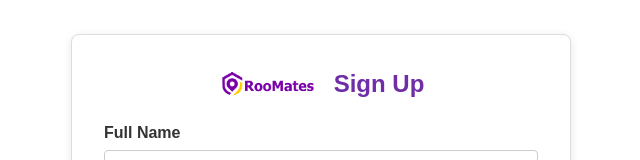
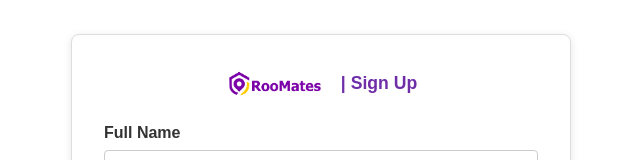
Before and after one commit to Amankwafrifa12/RooMates-2, a plain HTML site: page signup.html in a window 1280 px wide. Shown: the top 160 px of the page, without its empty margins (319-959 px from the left). Drawn offline with Linux system fonts and the light colour scheme.

Commit message:
Adjust signup label font size and update label format for improved clarity

```diff
--- a/signup.html
+++ b/signup.html
@@ -75,7 +75,7 @@
 
         .signup-label {
             margin-left: 1rem;
-            font-size: 1.5rem;
+            font-size: 1.1rem;
             color: var(--primary-color);
             font-weight: bold;
         }
@@ -137,7 +137,7 @@
         <!-- Logo and Sign Up Label -->
         <div class="logo">
             <img src="images/logo.png" alt="RooMates Logo" />
-            <span class="signup-label">Sign Up</span>
+            <span class="signup-label">| Sign Up</span>
         </div>
         <!-- Sign Up Form -->
         <form class="signup-form" action="#" method="POST">
```
